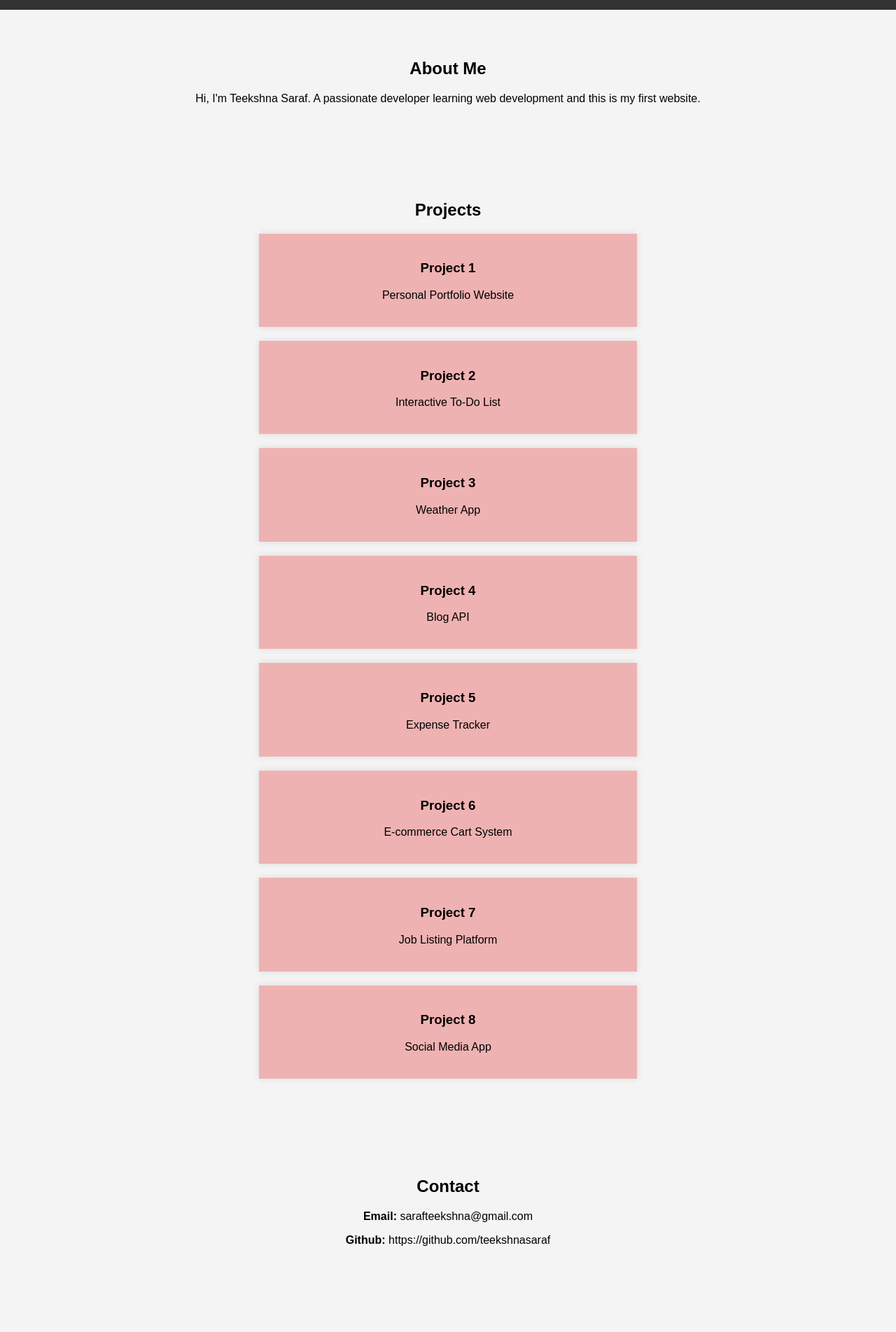
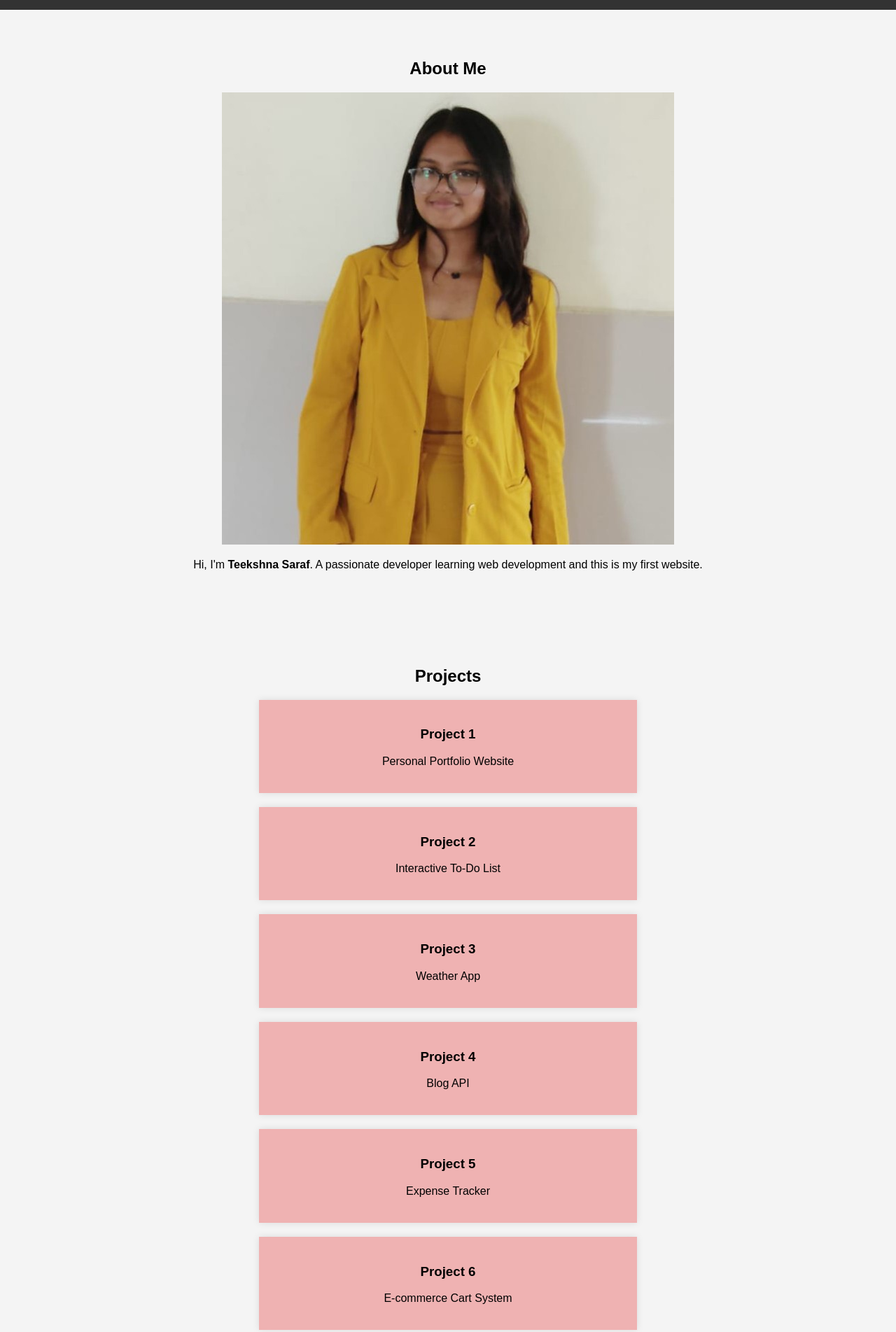
Before and after one commit to teekshnasaraf/portfolio_website, a plain HTML site: page index.html in a window 1280 px wide. Shown: the part 140-2043 px from the top of the page at 70% size. Before the commit the page ends 1987 px from the top, so only its background shows below. Drawn offline with Linux system fonts and the light colour scheme.

Commit message:
Added profile image

```diff
--- a/index.html
+++ b/index.html
@@ -8,7 +8,7 @@
 </head>
 <body>
     <header>
-        <h1>My Portfolio</h1>
+        <h1 class="fade-in">My Portfolio</h1>
         <nav>
             <ul>
                 <li><a href="#about">About</a></li>
@@ -20,7 +20,8 @@
 
     <section id="about">
         <h2>About Me</h2>
-        <p>Hi, I'm Teekshna Saraf. A passionate developer learning web development and this is my first website.</p>
+        <img src="profile.jpg" alt="Teekshna Saraf" class="profile-pic">
+        <p>Hi, I'm <b>Teekshna Saraf</b>. A passionate developer learning web development and this is my first website.</p>
     </section>
 
     <section id="projects">
@@ -61,8 +62,8 @@
 
     <section id="contact">
         <h2>Contact</h2>
-        <p><b>Email:</b> sarafteekshna@gmail.com</p>
-        <p><b>Github:</b> https://github.com/teekshnasaraf</p>
+        <p><b>Email:</b><a href="mailto:sarafteekshna@gmail.com"> sarafteekshna@gmail.com</a></p>
+        <p><b>GitHub:</b> <a href="https://github.com/teekshnasaraf" target="_blank">github.com/teekshnasaraf</a></p>
     </section>
 
     <script src="script.js"></script>
```
Also changed, not shown: profile.jpg (added).
